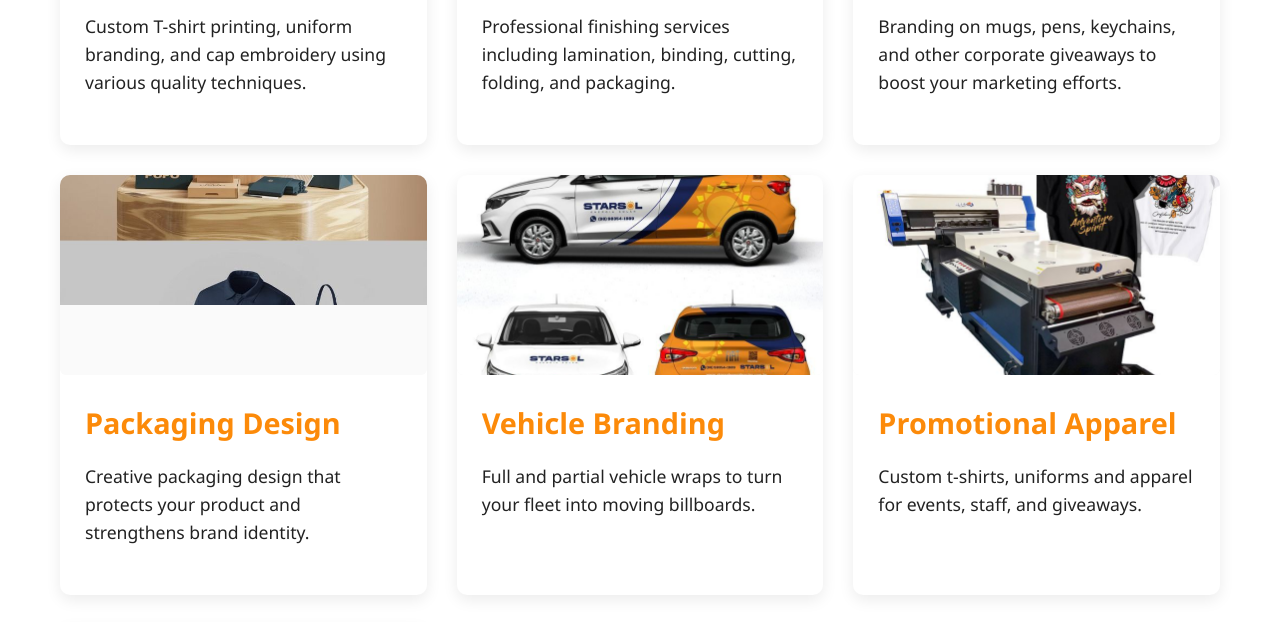
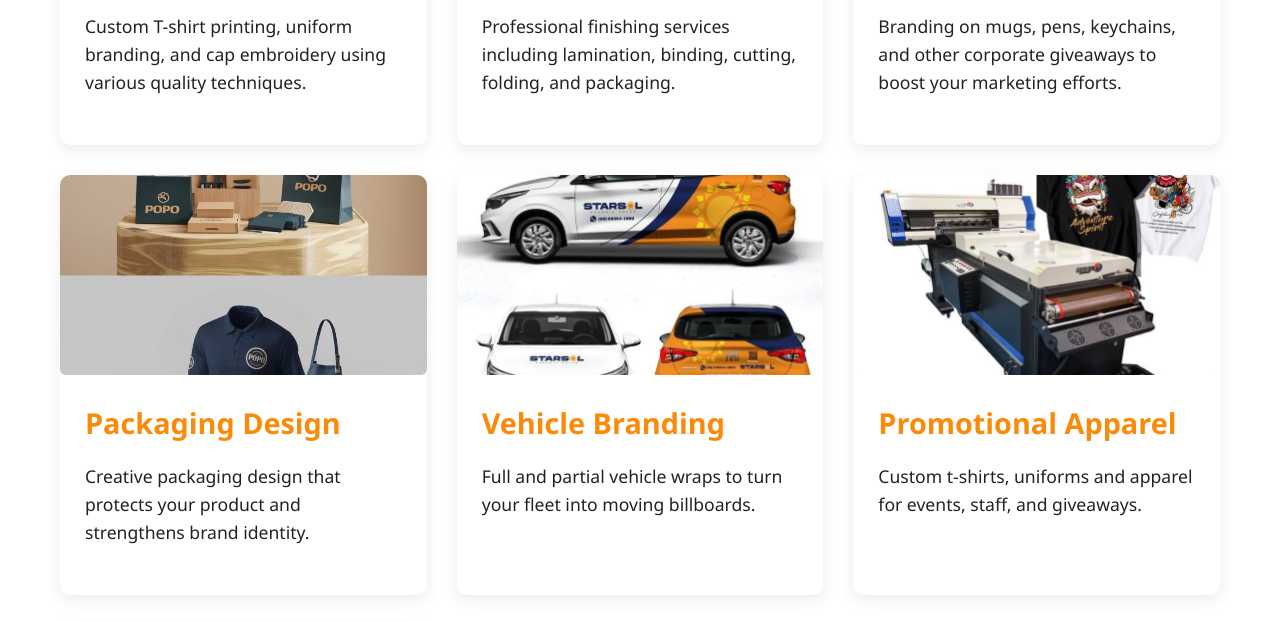
Before and after one commit to gewe245/Gwakavilla, a website: page services.html in a window 1280 px wide. Shown: the part 1415-2037 px from the top of the page. Drawn offline with Linux system fonts and the light colour scheme.

Commit message:
Adjust packaging design image height to 200px

```diff
--- a/style.css
+++ b/style.css
@@ -416,7 +416,7 @@ footer {
 
 /* Packaging design specific styling */
 .service-card.packaging-design .service-image img {
-  height: 130px; /* smaller size as requested */
+  height: 200px; /* adjusted to 200px as requested */
 }
 
 /* Contact Section */
```
